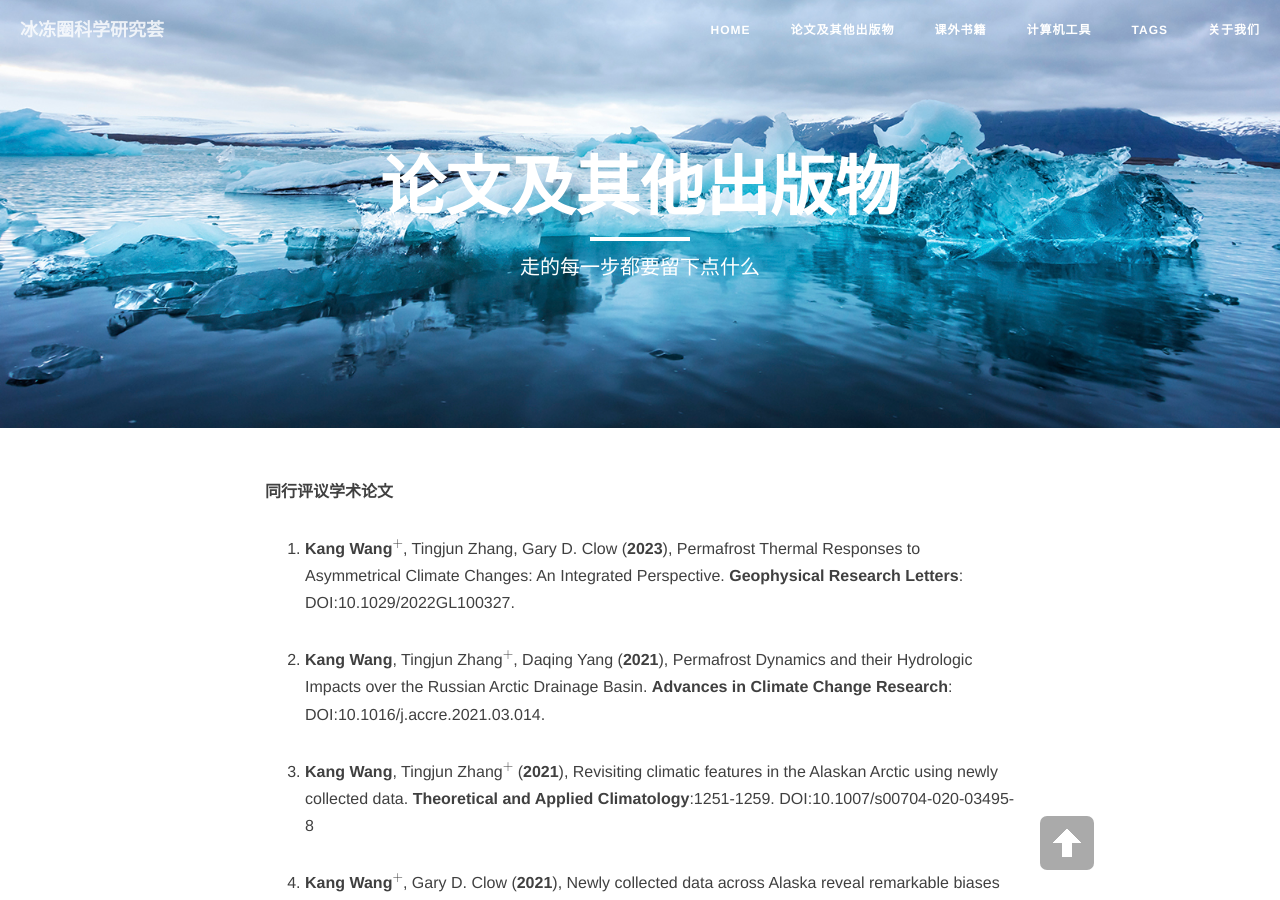
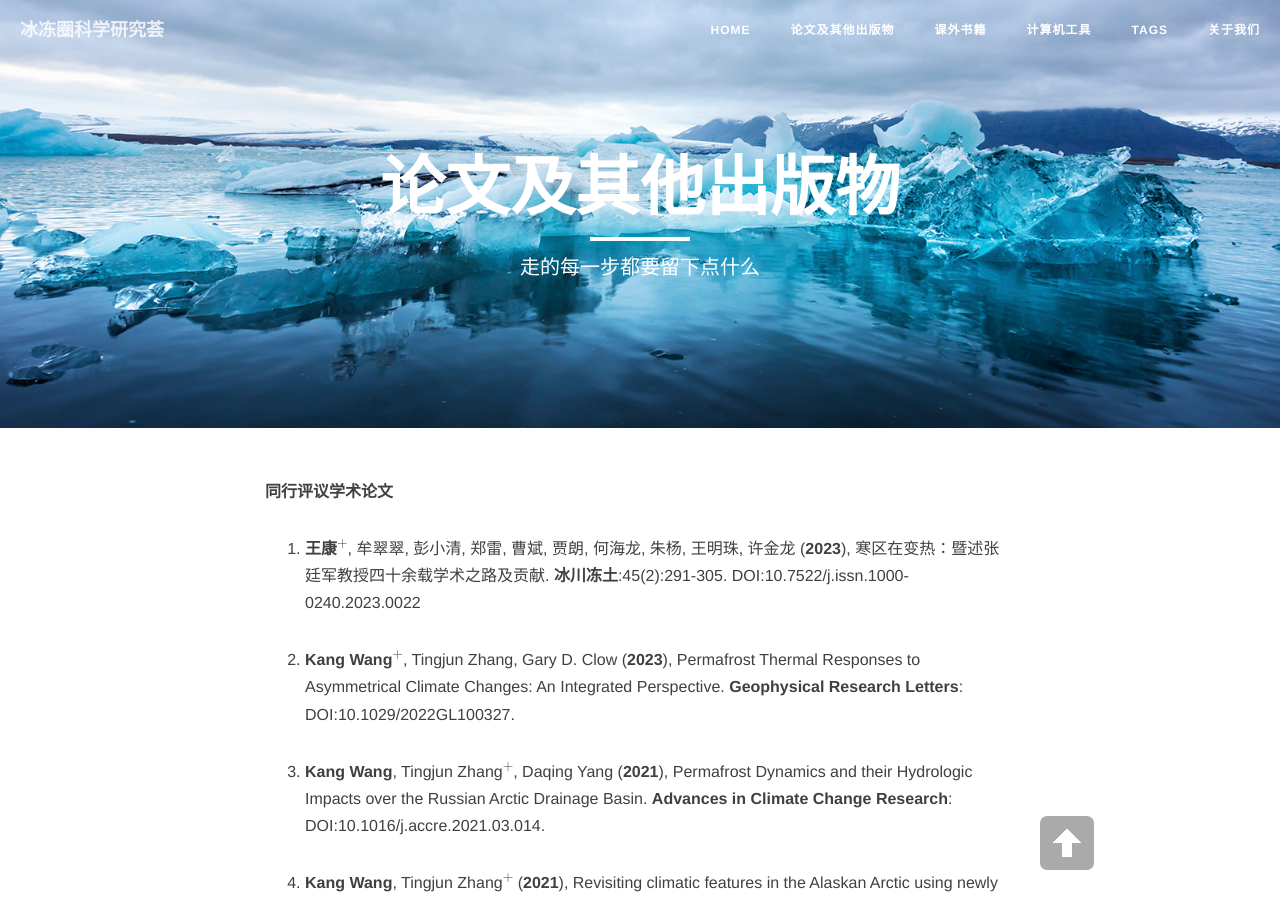
Before and after one commit to CryoECNU/cryoecnu.github.io, a Jekyll site: the page built from publication.md, in a window 1280 px wide and 900 px high. Built offline with Jekyll 4.4.1, drawn with Linux system fonts in a browser that asks for light colours; nearby versions of some CDN libraries; formulas are drawn with MathJax 3.

Commit message:
Update publication.md

```diff
--- a/publication.md
+++ b/publication.md
@@ -6,6 +6,12 @@ header-img: "img/top.png"
 ---
 
 **同行评议学术论文**
+
+1. **王康$$^+$$**, 牟翠翠, 彭小清, 郑雷, 曹斌, 贾朗, 何海龙, 朱杨, 王明珠, 许金龙
+(**2023**),
+寒区在变热：暨述张廷军教授四十余载学术之路及贡献.
+**冰川冻土**:45(2):291-305.
+[DOI:10.7522/j.issn.1000-0240.2023.0022](http://www.bcdt.ac.cn/CN/10.7522/j.issn.1000-0240.2023.0022)
 
 1. **Kang Wang$$^+$$**, Tingjun Zhang, Gary D. Clow
 (**2023**),
```
